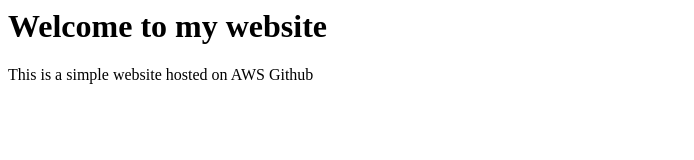
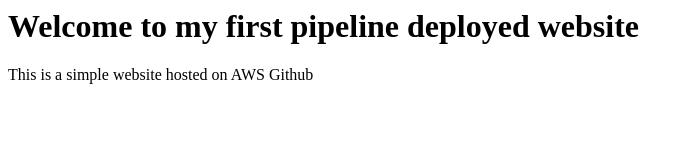
Before and after one commit to marianolanzac/sandbox, a plain HTML site: page index.html in a window 1280 px wide. Shown: the whole page, without its empty margins (0-694 px from the left). Drawn offline with Linux system fonts and the light colour scheme.

Commit message:
Homepage updated

```diff
--- a/index.html
+++ b/index.html
@@ -3,7 +3,7 @@
     <title>My Website</title>
   </head>
   <body>
-    <h1>Welcome to my website</h1>
+    <h1>Welcome to my first pipeline deployed website</h1>
     <p>This is a simple website hosted on AWS Github</p>
   </body>
 </html>
```
